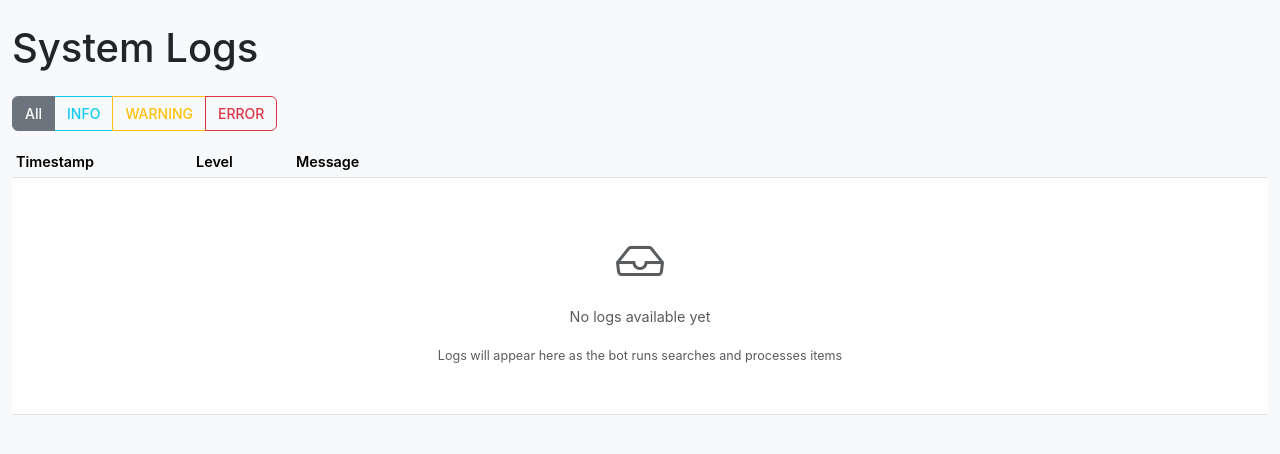
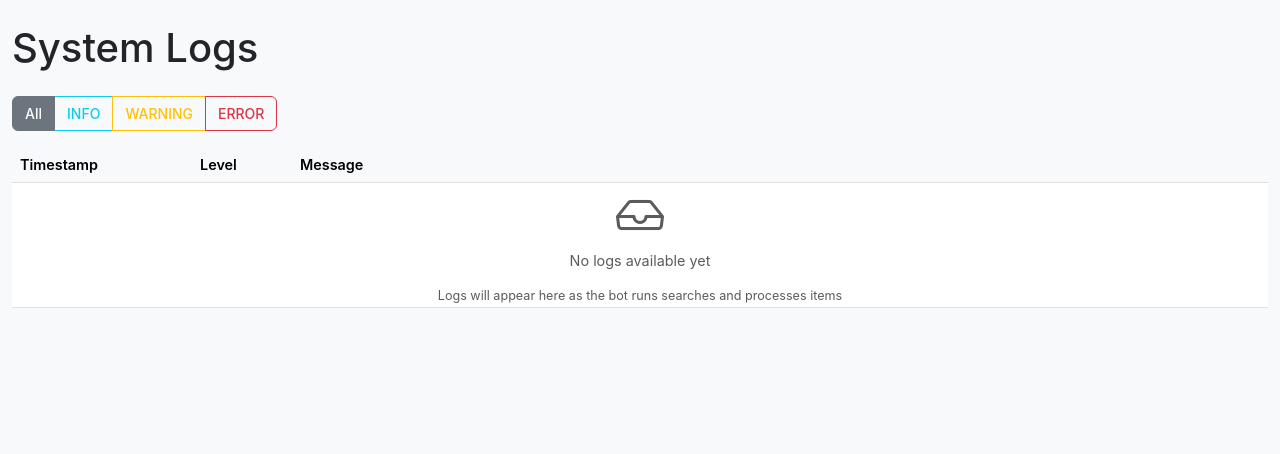
Before and after one commit to 2extndd/MRS, a Flask app: page /logs in a window 1280 px wide. Shown: the part 64-518 px from the top of the page. Run offline with Flask 3, Linux system fonts and the light colour scheme; data that the repository does not hold is empty; some libraries are stand-ins or nearby versions.

Commit message:
Логи: уменьшен padding строк для компактности

```diff
--- a/web_ui_plugin/templates/logs.html
+++ b/web_ui_plugin/templates/logs.html
@@ -15,8 +15,22 @@
     </div>
 </div>
 
+<style>
+    /* Compact log rows */
+    .table-compact tbody tr {
+        line-height: 1.2;
+    }
+    .table-compact tbody td {
+        padding: 0.25rem 0.5rem !important;
+        vertical-align: middle;
+    }
+    .table-compact thead th {
+        padding: 0.4rem 0.5rem !important;
+    }
+</style>
+
 <div class="table-responsive">
-    <table class="table table-sm table-hover">
+    <table class="table table-sm table-hover table-compact">
         <thead class="table-light">
             <tr>
                 <th style="width: 180px;">Timestamp</th>
```
